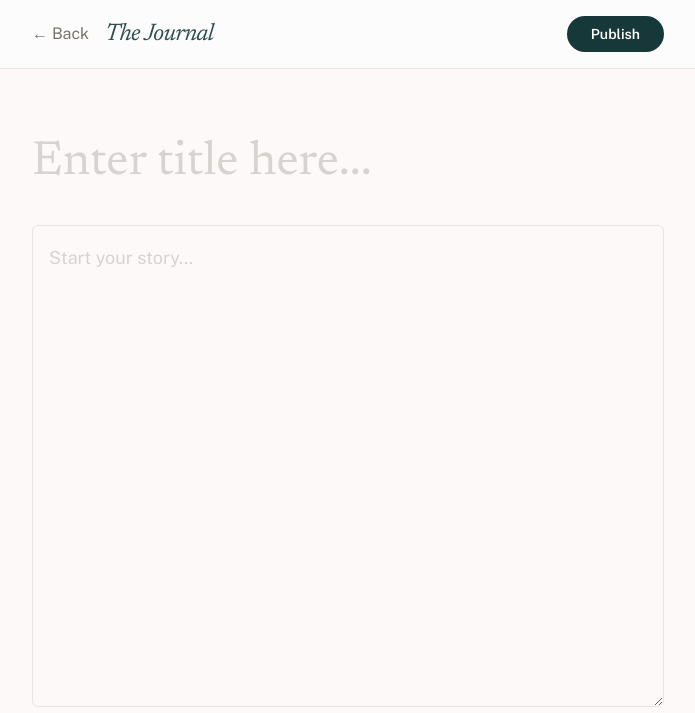
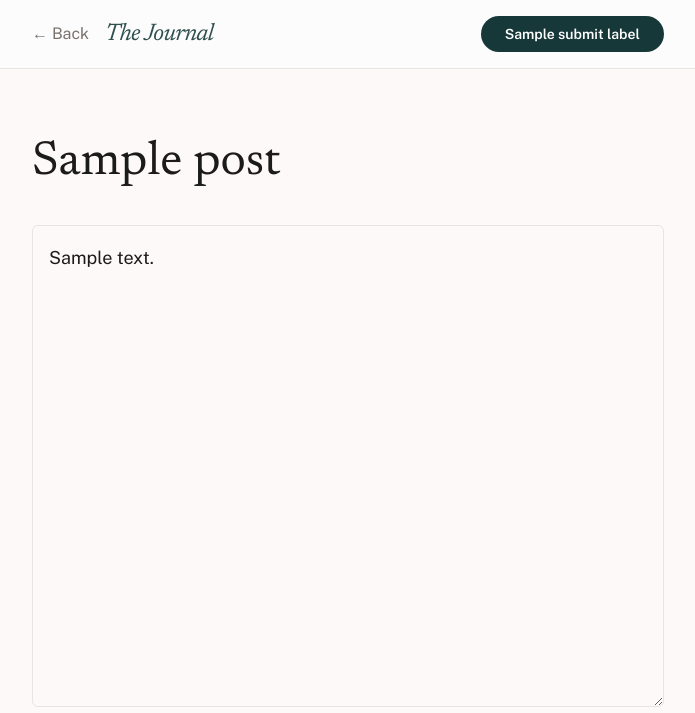
Before and after one commit to top9830/day4-Flask, a Flask app: template templates/posts_new.html in a window 1280 px wide. Shown: the top 713 px of the page, without its empty margins (292-987 px from the left). Run offline with Flask 3, Linux system fonts and the light colour scheme; the template is opened without the code that fills it: most values are stand-ins (such as "Sample title", 1, 10 or a date in 2020); some libraries are stand-ins or nearby versions.

Commit message:
feat: add post update and delete flows
Add edit and delete routes with detail-page action buttons, reuse a shared write template for create/edit forms, and extend tests to cover U/D behavior.

Co-Authored-By: Claude Opus 4.7 <noreply@anthropic.com>

```diff
--- a/app.py
+++ b/app.py
@@ -54,9 +54,26 @@ def create_app(test_config=None):
         ).fetchall()
         return render_template("posts_list.html", posts=posts)
 
+    def get_post_or_404(post_id):
+        db = get_db()
+        post = db.execute(
+            "SELECT id, title, content, created_at FROM posts WHERE id = ?",
+            (post_id,),
+        ).fetchone()
+        if post is None:
+            abort(404)
+        return post
+
     @app.get("/posts/new")
     def posts_new():
-        return render_template("posts_new.html")
+        return render_template(
+            "posts_new.html",
+            page_title="The Journal - New Entry",
+            submit_label="Publish",
+            form_action=url_for("posts_create"),
+            back_url=url_for("posts_list"),
+            post=None,
+        )
 
     @app.post("/posts")
     def posts_create():
@@ -74,16 +91,41 @@ def create_app(test_config=None):
 
     @app.get("/posts/<int:post_id>")
     def posts_detail(post_id):
+        post = get_post_or_404(post_id)
+        return render_template("posts_detail.html", post=post)
+
+    @app.get("/posts/<int:post_id>/edit")
+    def posts_edit(post_id):
+        post = get_post_or_404(post_id)
+        return render_template(
+            "write.html",
+            page_title="The Journal - Edit Entry",
+            submit_label="Update",
+            form_action=url_for("posts_update", post_id=post_id),
+            back_url=url_for("posts_detail", post_id=post_id),
+            post=post,
+        )
+
+    @app.post("/posts/<int:post_id>/edit")
+    def posts_update(post_id):
+        get_post_or_404(post_id)
+        title = request.form.get("title", "")
+        content = request.form.get("content", "")
         db = get_db()
-        post = db.execute(
-            "SELECT id, title, content, created_at FROM posts WHERE id = ?",
-            (post_id,),
-        ).fetchone()
+        db.execute(
+            "UPDATE posts SET title = ?, content = ? WHERE id = ?",
+            (title, content, post_id),
+        )
+        db.commit()
+        return redirect(url_for("posts_detail", post_id=post_id))
 
-        if post is None:
-            abort(404)
-
-        return render_template("posts_detail.html", post=post)
+    @app.post("/posts/<int:post_id>/delete")
+    def posts_delete(post_id):
+        get_post_or_404(post_id)
+        db = get_db()
+        db.execute("DELETE FROM posts WHERE id = ?", (post_id,))
+        db.commit()
+        return redirect(url_for("posts_list"))
 
     with app.app_context():
         init_db()
--- a/templates/posts_new.html
+++ b/templates/posts_new.html
@@ -1,32 +1 @@
-<!DOCTYPE html>
-<html class="light" lang="en">
-<head>
-  <meta charset="utf-8" />
-  <meta name="viewport" content="width=device-width, initial-scale=1.0" />
-  <title>The Journal - New Entry</title>
-  <script src="https://cdn.tailwindcss.com?plugins=forms,container-queries"></script>
-  <link href="https://fonts.googleapis.com/css2?family=Newsreader:ital,opsz,wght@0,6..72,200..800;1,6..72,200..800&family=Public+Sans:wght@300;400;500;600;700&display=swap" rel="stylesheet" />
-</head>
-<body class="bg-[#fcf9f8] text-[#1c1b1b] font-['Public_Sans']">
-  <header class="bg-[#fcfcfc] border-b border-stone-200 sticky top-0 z-50">
-    <div class="flex justify-between items-center w-full px-6 py-4 max-w-[680px] mx-auto">
-      <div class="flex items-center gap-4">
-        <a href="/posts" class="text-stone-500 hover:text-[#2F4F4F] transition-colors">← Back</a>
-        <span class="text-2xl italic text-[#2F4F4F] font-['Newsreader'] tracking-tight">The Journal</span>
-      </div>
-      <button form="post-form" type="submit" class="bg-[#173838] text-white px-6 py-2 rounded-full text-sm font-semibold">Publish</button>
-    </div>
-  </header>
-
-  <main class="max-w-[680px] mx-auto px-6 pt-16 pb-24">
-    <form id="post-form" method="post" action="/posts" class="flex flex-col gap-8">
-      <div class="w-full">
-        <input name="title" required class="w-full bg-transparent border-none focus:ring-0 text-5xl leading-tight p-0 placeholder:text-stone-300 font-['Newsreader']" placeholder="Enter title here..." />
-      </div>
-      <div class="w-full">
-        <textarea name="content" required rows="14" class="w-full min-h-[360px] bg-transparent border border-stone-200 rounded-md p-4 text-lg leading-8 placeholder:text-stone-300" placeholder="Start your story..."></textarea>
-      </div>
-    </form>
-  </main>
-</body>
-</html>
+{% include 'write.html' %}
--- /dev/null
+++ b/templates/write.html
@@ -0,0 +1,32 @@
+<!DOCTYPE html>
+<html class="light" lang="en">
+<head>
+  <meta charset="utf-8" />
+  <meta name="viewport" content="width=device-width, initial-scale=1.0" />
+  <title>{{ page_title }}</title>
+  <script src="https://cdn.tailwindcss.com?plugins=forms,container-queries"></script>
+  <link href="https://fonts.googleapis.com/css2?family=Newsreader:ital,opsz,wght@0,6..72,200..800;1,6..72,200..800&family=Public+Sans:wght@300;400;500;600;700&display=swap" rel="stylesheet" />
+</head>
+<body class="bg-[#fcf9f8] text-[#1c1b1b] font-['Public_Sans']">
+  <header class="bg-[#fcfcfc] border-b border-stone-200 sticky top-0 z-50">
+    <div class="flex justify-between items-center w-full px-6 py-4 max-w-[680px] mx-auto">
+      <div class="flex items-center gap-4">
+        <a href="{{ back_url }}" class="text-stone-500 hover:text-[#2F4F4F] transition-colors">← Back</a>
+        <span class="text-2xl italic text-[#2F4F4F] font-['Newsreader'] tracking-tight">The Journal</span>
+      </div>
+      <button form="post-form" type="submit" class="bg-[#173838] text-white px-6 py-2 rounded-full text-sm font-semibold">{{ submit_label }}</button>
+    </div>
+  </header>
+
+  <main class="max-w-[680px] mx-auto px-6 pt-16 pb-24">
+    <form id="post-form" method="post" action="{{ form_action }}" class="flex flex-col gap-8">
+      <div class="w-full">
+        <input name="title" required class="w-full bg-transparent border-none focus:ring-0 text-5xl leading-tight p-0 placeholder:text-stone-300 font-['Newsreader']" placeholder="Enter title here..." value="{{ post['title'] if post else '' }}" />
+      </div>
+      <div class="w-full">
+        <textarea name="content" required rows="14" class="w-full min-h-[360px] bg-transparent border border-stone-200 rounded-md p-4 text-lg leading-8 placeholder:text-stone-300" placeholder="Start your story...">{{ post['content'] if post else '' }}</textarea>
+      </div>
+    </form>
+  </main>
+</body>
+</html>
```
Also changed, not shown: templates/posts_detail.html (+9 -1 lines), test_app.py (+61 -6 lines), 1 other file.
